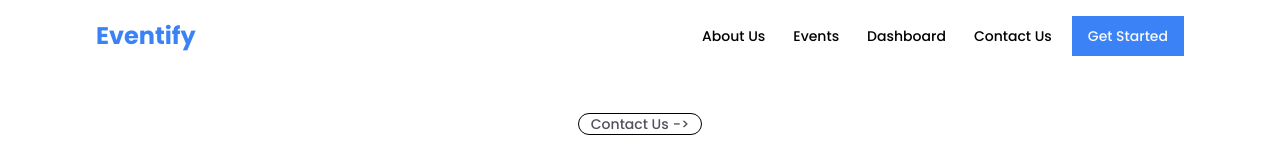
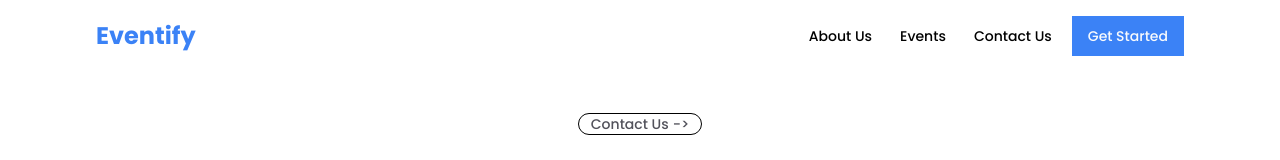
Before and after one commit to Ashakour1/Eventify, a React (Vite) app in the folder client/: page / in a window 1280 px wide. Shown: the top 160 px of the page. Built offline with nearby package versions, Linux system fonts and the light colour scheme.

Commit message:
Remove Dashboard link from Header component

```diff
--- a/client/src/components/Header.jsx
+++ b/client/src/components/Header.jsx
@@ -17,9 +17,6 @@ const Header = () => {
           <Link className="text-sm p-2 font-medium " to="/events">
             Events
           </Link>
-          <Link className="text-sm p-2 font-medium " to="/dashboard">
-            Dashboard
-          </Link>
           <Link className="text-sm p-2 font-medium " to="/contact">
             Contact Us
           </Link>
```
